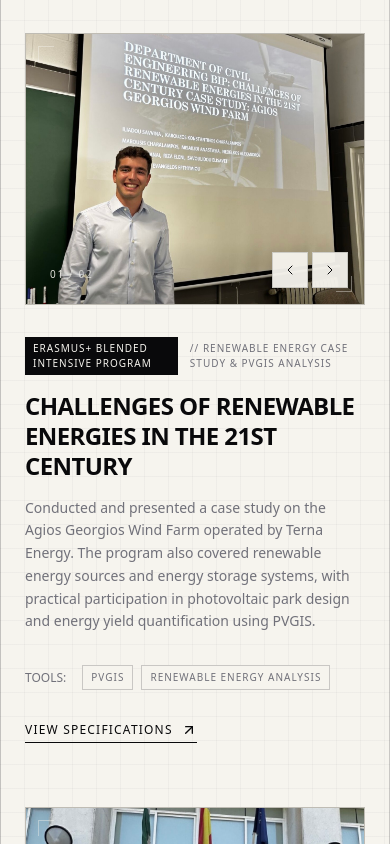
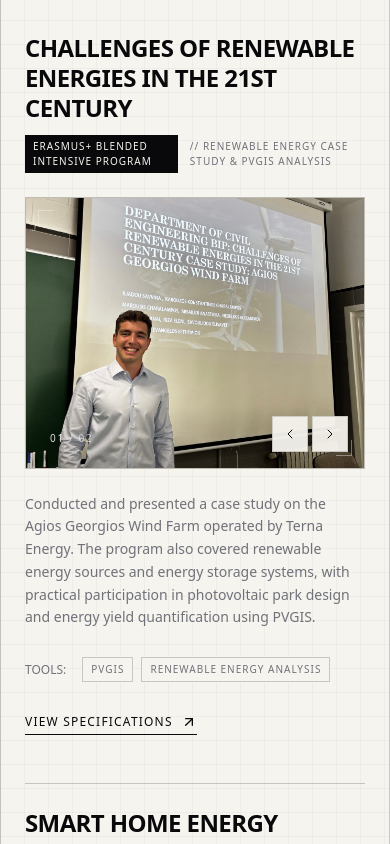
Before and after one commit to arisloumos/civil-engineering-portfolio, a Next.js app: page / in a window 390 px wide. Shown: the part 2260-3104 px from the top of the page. Built offline with nearby package versions, Linux system fonts and the light colour scheme.

Commit message:
Update gallery fade out animation & porjects mobile layout

```diff
--- a/src/components/Credentials.tsx
+++ b/src/components/Credentials.tsx
@@ -67,7 +67,7 @@ export default function Credentials() {
           </motion.h2>
           <motion.div
             variants={drawLineX}
-            className="flex-grow h-[1px] bg-graphite/30 origin-left"
+            className="grow h-px bg-graphite/30 origin-left"
           />
         </motion.div>
 
--- a/src/components/Experience.tsx
+++ b/src/components/Experience.tsx
@@ -4,7 +4,7 @@ import { useState } from "react";
 import { PORTFOLIO_DATA } from "@/data";
 import { MapPin, ImageIcon, ChevronDown, ChevronUp } from "lucide-react";
 import GalleryBlock from "./GalleryBlock";
-import { motion, Variants } from "framer-motion";
+import { motion, Variants, AnimatePresence } from "framer-motion";
 
 // --- MOTION VARIANTS ---
 
@@ -55,13 +55,21 @@ const childVariants: Variants = {
 const galleryVariants: Variants = {
   hidden: {
     opacity: 0,
-    y: 7,
+    y: -20,
   },
   visible: {
     opacity: 1,
     y: 0,
     transition: {
-      duration: 2,
+      duration: 2.5,
+      ease: [0.25, 1, 0.5, 1] as [number, number, number, number],
+    },
+  },
+  exit: {
+    opacity: 0,
+    y: -20,
+    transition: {
+      duration: 0.4,
       ease: [0.25, 1, 0.5, 1] as [number, number, number, number],
     },
   },
@@ -109,7 +117,7 @@ export default function Experience() {
           {/* Animated line extending across */}
           <motion.div
             variants={drawLineX}
-            className="flex-grow h-[1px] bg-graphite/30 origin-left"
+            className="grow h-px bg-graphite/30 origin-left"
           />
         </motion.div>
 
@@ -129,7 +137,7 @@ export default function Experience() {
                 variants={rowVariants}
                 className={`
                   grid grid-cols-1 lg:grid-cols-12 gap-6 p-6 md:p-8 border-b structural-border transition-colors group
-                  ${index % 2 === 0 ? "bg-transparent hover:bg-paper-dark/30" : "bg-black/[0.01] hover:bg-paper-dark/30"}
+                  ${index % 2 === 0 ? "bg-transparent hover:bg-paper-dark/30" : "bg-black/1 hover:bg-paper-dark/30"}
                 `}
               >
                 {/* COLUMN 1 — EXPERIENCE IDENTITY */}
@@ -139,7 +147,7 @@ export default function Experience() {
                   </span>
 
                   {exp.logo && (
-                    <div className="absolute -top-5 -right-3 w-[140px] h-[50px] flex items-center justify-end lg:hidden">
+                    <div className="absolute -top-5 -right-3 w-35 h-12.5 flex items-center justify-end lg:hidden">
                       {/* eslint-disable-next-line @next/next/no-img-element */}
                       <img
                         src={exp.logo}
@@ -167,7 +175,7 @@ export default function Experience() {
                   </div>
 
                   {exp.logo && (
-                    <div className="hidden lg:flex mt-5 w-[240px] h-[70px] items-center justify-start">
+                    <div className="hidden lg:flex mt-5 w-60 h-17.5 items-center justify-start">
                       {/* eslint-disable-next-line @next/next/no-img-element */}
                       <img
                         src={exp.logo}
@@ -190,9 +198,19 @@ export default function Experience() {
                       {isExpanded ? <ChevronUp className="w-3 h-3" strokeWidth={1.5} /> : <ChevronDown className="w-3 h-3" strokeWidth={1.5} />}
                     </button>
                   )}
-
+                  <AnimatePresence initial={false}>
                     {!isExpanded || !hasImages ? (
-                    <div className="flex flex-col">
+                      <motion.div
+                        key="achievements"
+                        initial={{ opacity: 0 }}
+                        animate={{ opacity: 1 }}
+                        transition={{
+                          duration: 1,
+                          delay: 0.5,
+                          ease: "easeOut",
+                        }}
+                        className="flex flex-col"
+                      >
                         <ul className="flex flex-col gap-3">
                           {exp.achievements.map((achievement, i) => (
                             <li key={i} className="flex items-start gap-3 text-graphite-light text-sm md:text-base leading-relaxed">
@@ -215,12 +233,14 @@ export default function Experience() {
                             </span>
                           ))}
                         </div>
-                    </div>
+                      </motion.div>
                     ) : (
                       <motion.div
+                        key="gallery"
                         variants={galleryVariants}
                         initial="hidden"
                         animate="visible"
+                        exit="exit"
                       >
                         <div className="flex items-center justify-between mb-3">
                           <span className="font-mono text-[9px] tracking-[0.2em] text-graphite-light uppercase">
@@ -238,7 +258,7 @@ export default function Experience() {
                         </div>
 
                         <div className="w-full flex justify-center items-start">
-                        <div className="w-full aspect-[5/4] lg:w-auto lg:h-[min(520px,60vh)] lg:aspect-[5/4] shrink-0 structural-border relative overflow-hidden bg-paper-dark">
+                          <div className="w-full aspect-5/4 lg:w-auto lg:h-[min(520px,60vh)] lg:aspect-5/4 shrink-0 structural-border relative overflow-hidden bg-paper-dark">
                             <GalleryBlock
                               images={exp.images}
                               disableGrayscale={true}
@@ -248,6 +268,7 @@ export default function Experience() {
                         </div>
                       </motion.div>
                     )}
+                  </AnimatePresence>
                 </motion.div>
               </motion.div>
             );
--- a/src/components/Footer.tsx
+++ b/src/components/Footer.tsx
@@ -204,7 +204,7 @@ export default function Footer() {
               flex-row
               lg:flex-col
               justify-between
-              lg:min-h-[150px]
+              lg:min-h-37.5
               bg-blueprint
               text-paper
               hover:bg-paper
--- a/src/components/Hero.tsx
+++ b/src/components/Hero.tsx
@@ -72,7 +72,7 @@ export default function Hero() {
           {/* Animated X Line */}
           <motion.div
             variants={drawLineX}
-            className="w-8 h-[1px] bg-graphite/40 origin-left"
+            className="w-8 h-px bg-graphite/40 origin-left"
           />
           <motion.p variants={itemVariants} className="font-mono text-xs text-graphite-light tracking-widest uppercase">
             THESSALONIKI, GR // AUTH // 2023-2028
@@ -99,7 +99,7 @@ export default function Hero() {
               {/* Animated Y Line (replaces standard border-l) */}
               <motion.div
                 variants={drawLineY}
-                className="absolute left-0 top-0 bottom-0 w-[1px] bg-graphite/20 origin-top"
+                className="absolute left-0 top-0 bottom-0 w-px bg-graphite/20 origin-top"
               />
               <motion.p variants={itemVariants} className="text-graphite-light leading-relaxed">
                 {personal.statement}
--- a/src/components/Navbar.tsx
+++ b/src/components/Navbar.tsx
@@ -132,7 +132,7 @@ export default function Navbar() {
 
       {/* Scroll Progress Bar */}
       <motion.div
-        className="absolute bottom-0 left-0 right-0 h-[3px] bg-blueprint origin-left z-[100]"
+        className="absolute bottom-0 left-0 right-0 h-0.75 bg-blueprint origin-left z-100"
         style={{ scaleX: scrollYProgress }}
       />
     </header>
--- a/src/components/Projects.tsx
+++ b/src/components/Projects.tsx
@@ -52,7 +52,9 @@ const childVariants: Variants = {
 };
 
 export default function Projects() {
-  const [galleryIndexes, setGalleryIndexes] = useState<Record<string, number>>({});
+  const [galleryIndexes, setGalleryIndexes] = useState<Record<string, number>>(
+    {}
+  );
 
   const updateGalleryIndex = (id: string, index: number) => {
     setGalleryIndexes((prev) => ({
@@ -84,12 +86,12 @@ export default function Projects() {
 
           <motion.div
             variants={drawLineX}
-            className="flex-grow h-[1px] bg-graphite/30 origin-left"
+            className="grow h-px bg-graphite/30 origin-left"
           />
         </motion.div>
 
         {/* Projects Container */}
-        <div className="flex flex-col gap-16 md:gap-20">
+        <div className="flex flex-col gap-12 md:gap-20">
           {PORTFOLIO_DATA.projects.map((project, index) => {
             const isEven = index % 2 === 0;
             const currentGalleryIndex = galleryIndexes[project.id] ?? 0;
@@ -112,17 +114,188 @@ export default function Projects() {
                 `}
               >
 
+                {/* =====================================================
+                    MOBILE LAYOUT
+                    ===================================================== */}
+
+                <div className="lg:hidden flex flex-col">
+
+                  {/* Mobile Project Divider */}
+                  {index > 0 && (
+                    <div className="h-px w-full bg-graphite/20 mb-6" />
+                  )}
+
+                  {/* Title */}
+                  <h3
+                    className="
+                      text-2xl
+                      font-bold
+                      text-graphite
+                      mb-3
+                      leading-tight
+                      uppercase
+                      tracking-tight
+                      group-hover:text-blueprint
+                      transition-colors
+                    "
+                  >
+                    {project.title}
+                  </h3>
+
+                  {/* Project Metadata */}
+                  <div className="flex items-center gap-3 mb-6">
+                    <span
+                      className="
+                        font-mono
+                        text-[10px]
+                        tracking-widest
+                        px-2
+                        py-1
+                        bg-graphite
+                        text-paper
+                        uppercase
+                      "
+                    >
+                      {project.type}
+                    </span>
+
+                    <span
+                      className="
+                        font-mono
+                        text-[10px]
+                        tracking-widest
+                        text-graphite-light
+                        uppercase
+                      "
+                    >
+                      // {project.methodology}
+                    </span>
+                  </div>
+
+                  {/* Image */}
+                  <div
+                    className="
+                      w-full
+                      aspect-5/4
+                      shrink-0
+                      structural-border
+                      relative
+                      overflow-hidden
+                      bg-paper-dark
+                      mb-6
+                    "
+                  >
+                    <GalleryBlock
+                      images={project.images}
+                      disableGrayscale={false}
+                      onIndexChange={(index) =>
+                        updateGalleryIndex(project.id, index)
+                      }
+                    />
+
+                    {/* Gallery Counter */}
+                    <div className="absolute bottom-4 left-4 z-50 px-2 py-1">
+                      <span className="font-mono text-[10px] tracking-[0.18em] tabular-nums text-graphite">
+                        <span className="text-paper/90">
+                          {String(currentGalleryIndex + 1).padStart(2, "0")}
+                        </span>
+
+                        <span className="mx-1 text-paper/65">/</span>
+
+                        <span className="text-paper/65">
+                          {String(project.images.length).padStart(2, "0")}
+                        </span>
+                      </span>
+                    </div>
+                  </div>
+
+                  {/* Description */}
+                  <p
+                    className="
+                      text-graphite-light
+                      text-sm
+                      leading-relaxed
+                      mb-7
+                    "
+                  >
+                    {project.description}
+                  </p>
+
+                  {/* Tools / Tech Stack */}
+                  <div className="flex flex-wrap gap-2 mb-8">
+                    <span
+                      className="
+                        font-mono
+                        text-xs
+                        text-graphite-light
+                        flex
+                        items-center
+                        mr-2
+                      "
+                    >
+                      TOOLS:
+                    </span>
+
+                    {project.tools.map((tool, i) => (
+                      <span
+                        key={i}
+                        className="
+                          font-mono
+                          text-[10px]
+                          uppercase
+                          tracking-widest
+                          px-2
+                          py-1
+                          structural-border
+                          text-graphite-light
+                          bg-paper
+                        "
+                      >
+                        {tool}
+                      </span>
+                    ))}
+                  </div>
+
+                  {/* Call to Action */}
+                  <button
+                    type="button"
+                    className="
+                      flex
+                      items-center
+                      gap-2
+                      w-fit
+                      border-b
+                      border-graphite
+                      pb-1
+                      font-mono
+                      text-xs
+                      tracking-widest
+                      text-graphite
+                      hover:text-blueprint
+                      hover:border-blueprint
+                      transition-colors
+                    "
+                  >
+                    VIEW SPECIFICATIONS
+
+                    <ArrowUpRight className="w-4 h-4" />
+                  </button>
+                </div>
+
+                {/* =====================================================
+                    DESKTOP LAYOUT
+                    ===================================================== */}
+
                 {/* VISUAL / IMAGE BLOCK */}
                 <motion.div
                   variants={childVariants}
                   className="
-                    w-full
+                    hidden
+                    lg:block
                     lg:w-7/12
-                    aspect-[5/4]
-                    lg:w-auto
                     lg:flex-1
                     lg:h-[min(520px,60vh)]
-                    lg:aspect-[5/4]
+                    lg:aspect-5/4
                     shrink-0
                     structural-border
                     relative
@@ -134,7 +307,9 @@ export default function Projects() {
                   <GalleryBlock
                     images={project.images}
                     disableGrayscale={false}
-                    onIndexChange={(index) => updateGalleryIndex(project.id, index)}
+                    onIndexChange={(index) =>
+                      updateGalleryIndex(project.id, index)
+                    }
                   />
 
                   {/* Gallery Counter */}
@@ -155,9 +330,9 @@ export default function Projects() {
                 <motion.div
                   variants={childVariants}
                   className="
-                    w-full
+                    hidden
+                    lg:flex
                     lg:w-5/12
-                    flex
                     flex-col
                     justify-center
                   "
```
Lines whose indentation alone changed are shown as unchanged.
